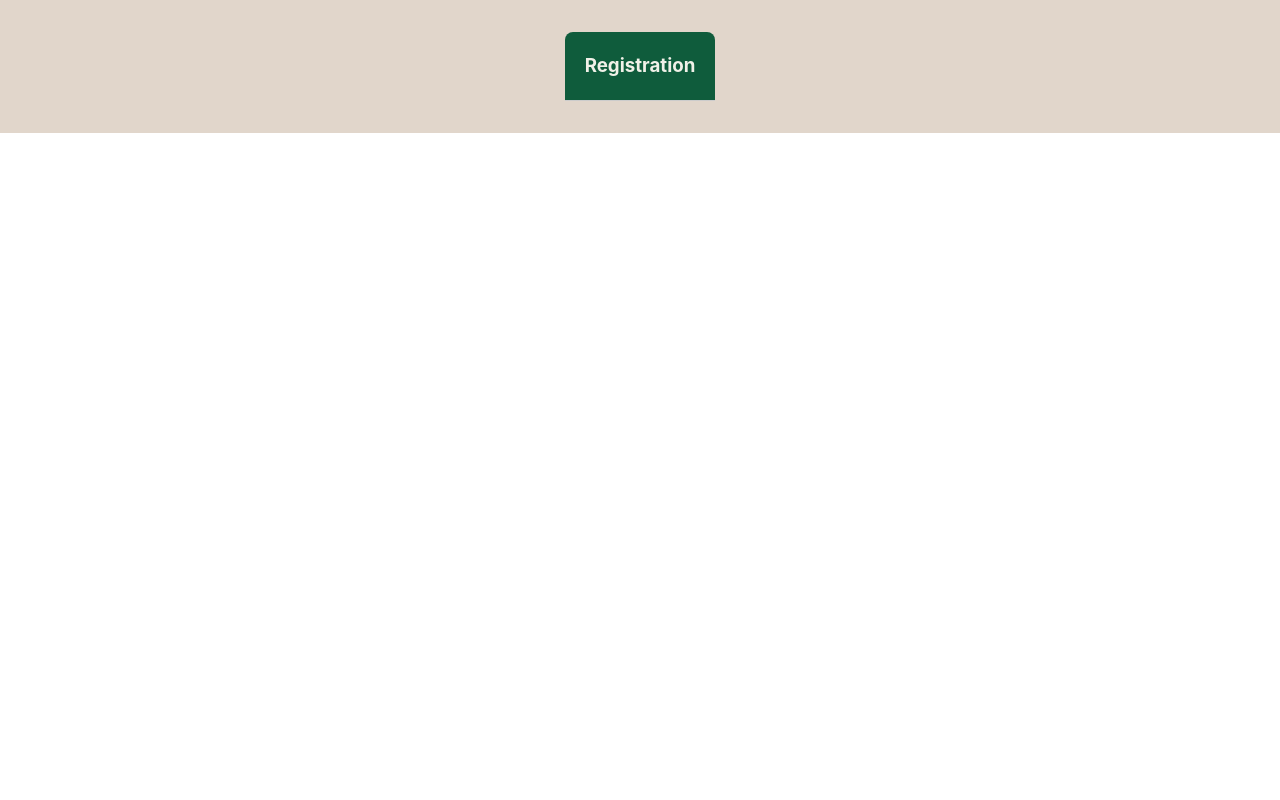
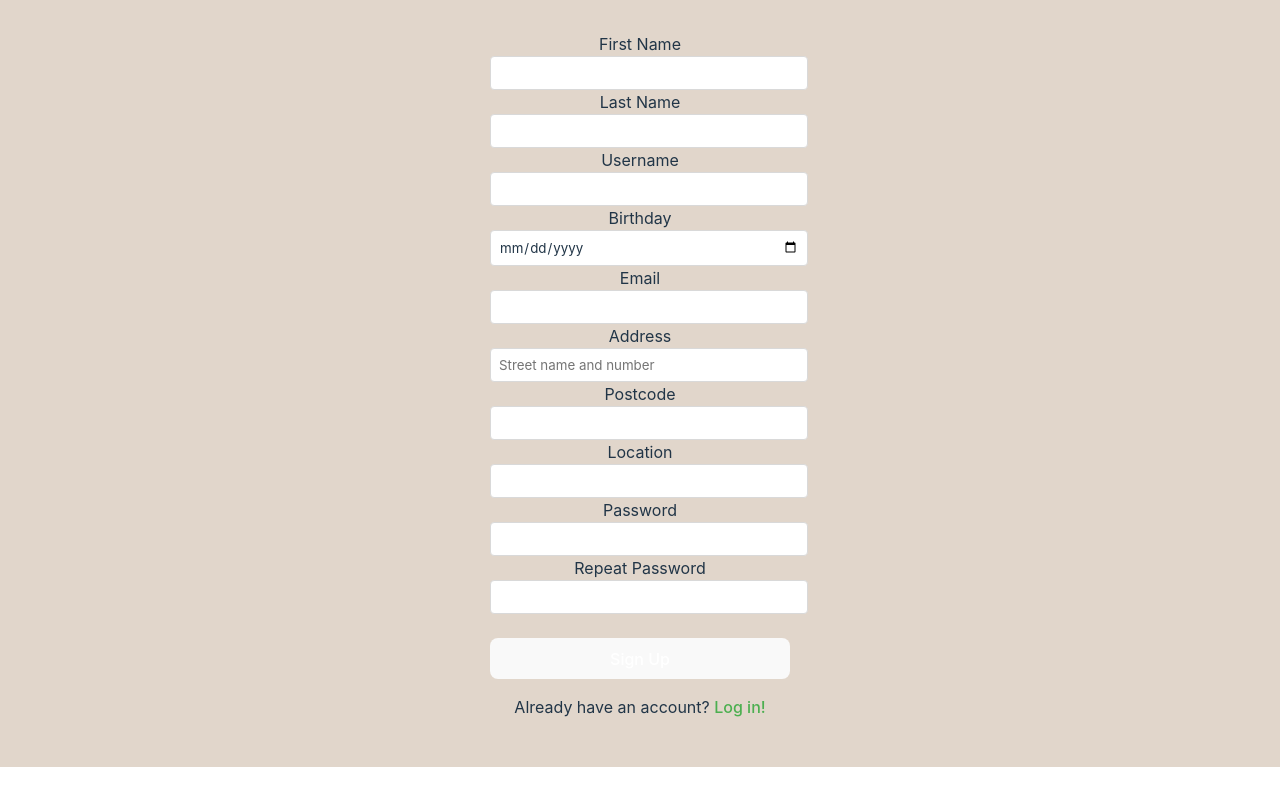
Before and after one commit to cactusballs/FullstackFour, a React (Vite) app in the folder client/: page /signup in a window 1280 px wide. Built offline with nearby package versions, Linux system fonts and the light colour scheme.

Commit message:
html form for registration page

```diff
--- a/client/src/components/registration/Registration.jsx
+++ b/client/src/components/registration/Registration.jsx
@@ -3,8 +3,53 @@ import './Registration.css';
 
 const Registration = () => {
     return (
-        <div className="container">
-            <h3 className="title_registration">Registration</h3>
+        <div className="signup-container">
+            <div className="signup-form">
+                <form>
+                    <div>
+                        <label htmlFor="first_name">First Name</label>
+                        <input type="text" id="first_name" name="first_name" required />
+                    </div>
+                    <div>
+                        <label htmlFor="last_name">Last Name</label>
+                        <input type="text" id="last_name" name="last_name" required />
+                    </div>
+                    <div>
+                        <label htmlFor="username">Username</label>
+                        <input type="text" id="username" name="username" required />
+                    </div>
+                    <div>
+                        <label htmlFor="birthday">Birthday</label>
+                        <input type="date" id="birthday" name="birthday" required />
+                    </div>
+                    <div>
+                        <label htmlFor="email">Email</label>
+                        <input type="email" id="email" name="email" required />
+                    </div>
+                    <div>
+                        <label htmlFor="address">Address</label>
+                        <input type="text" id="address" name="address" placeholder="Street name and number" required />
+                    </div>
+                    <div>
+                        <label htmlFor="postcode">Postcode</label>
+                        <input type="text" id="postcode" name="postcode" required />
+                    </div>
+                    <div>
+                        <label htmlFor="location">Location</label>
+                        <input type="text" id="location" name="location" required />
+                    </div>
+                    <div>
+                        <label htmlFor="password">Password</label>
+                        <input type="password" id="password" name="password" required />
+                    </div>
+                    <div>
+                        <label htmlFor="repeat_password">Repeat Password</label>
+                        <input type="password" id="repeat_password" name="repeat_password" required />
+                    </div>
+                    <button type="submit">Sign Up</button>
+                    <p>Already have an account? <a href="./login">Log in!</a></p>
+                </form>
+            </div>
         </div>
     );
 }
```
